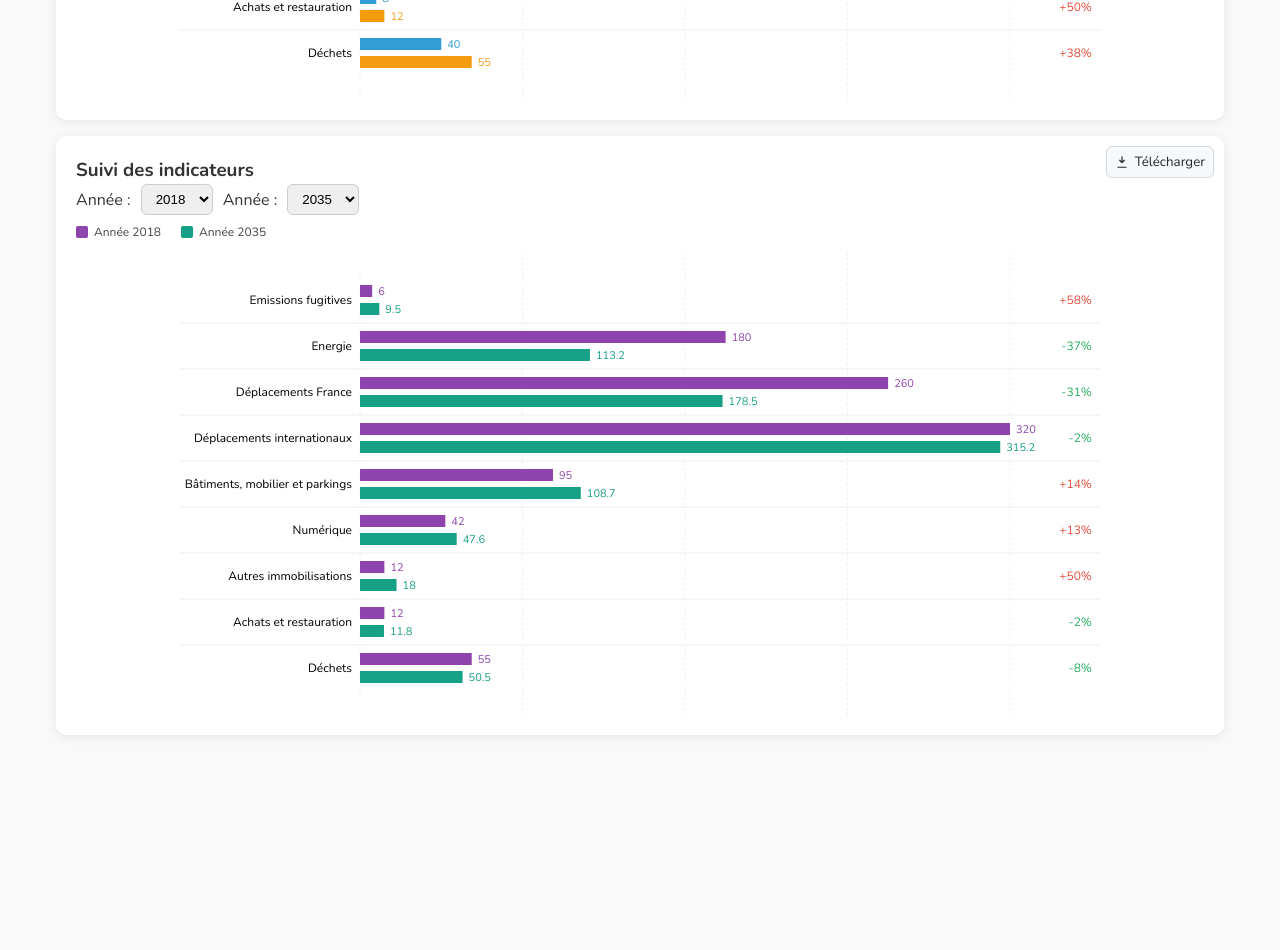
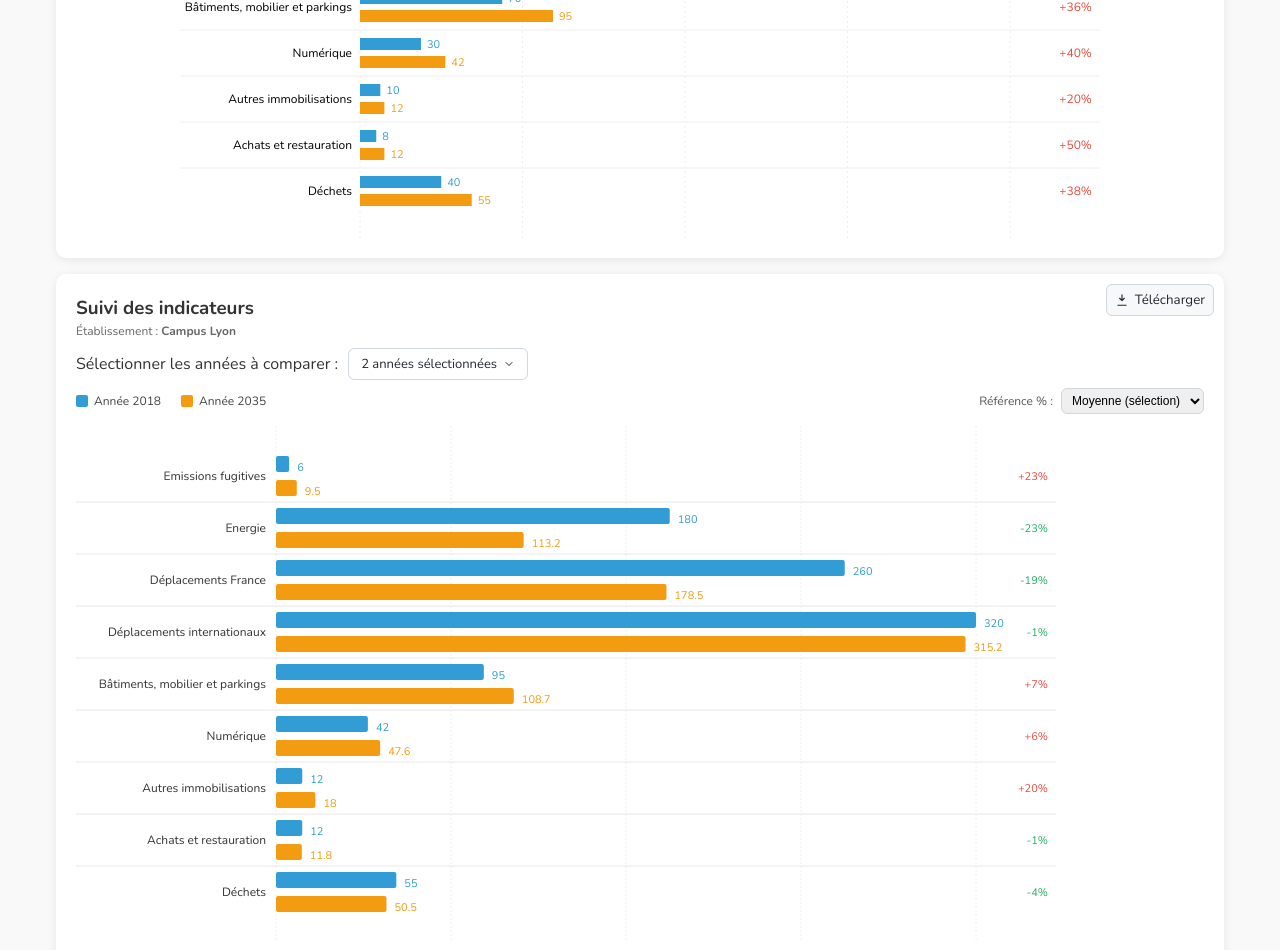
Before and after one commit to Paul-Mazaingue/TCUCL, an Angular app in the folder Front-TCUCL/frontend/: page /outil-de-suivi in a window 1280 px wide. Shown: the part 1540-2490 px from the top of the page. Before the commit the page ends 2291 px from the top, so only its background shows below. Built offline with nearby package versions, Linux system fonts and the light colour scheme.

Commit message:
front outil-suivi 2.0

```diff
--- a/Front-TCUCL/frontend/src/app/components/affichage-graphiques/outil-suivi/outil-suivi-page.component.html
+++ b/Front-TCUCL/frontend/src/app/components/affichage-graphiques/outil-suivi/outil-suivi-page.component.html
@@ -33,8 +33,15 @@
         </div>
       </div>
   <h3>Évolution des émissions (kgCO₂e/usager)</h3>
+  <div style="font-size:12px; color:#666; margin-bottom:8px;">Établissement : <strong>{{ selectedEtablissement }}</strong></div>
 
       <div class="chart-scroll">
+        <!-- Légende -->
+        <div class="legend" style="margin: 4px 0 8px;">
+          <span class="legend-item"><span class="legend-color" style="background:#999"></span>Base (objectif / min)</span>
+          <span class="legend-item"><span class="legend-color" style="background:#e74c3c"></span>Dépassement (> objectif)</span>
+          <span class="legend-item"><span class="legend-color" style="background:#27ae60"></span>Inférieur à l'objectif</span>
+        </div>
         <div class="chart-center">
           <svg #svgG1 [attr.width]="svgWidth" [attr.height]="firstChartHeight">
         <ng-container *ngFor="let year of years; let i = index">
@@ -147,7 +154,13 @@
         </div>
       </div>
   <h3>Évolution des émissions globales (tCO₂)</h3>
+  <div style="font-size:12px; color:#666; margin-bottom:8px;">Établissement : <strong>{{ selectedEtablissement }}</strong></div>
       <div class="chart-scroll">
+        <!-- Légende -->
+        <div class="legend" style="margin: 4px 0 8px;">
+          <span class="legend-item"><span class="legend-color" style="background:#329dd5"></span>Émissions annuelles (tCO₂)</span>
+          <span class="legend-item"><span class="legend-color" style="background:#999"></span>Ligne de référence (année de ref.)</span>
+        </div>
         <div class="chart-center">
           <svg #svgG2 [attr.width]="svgWidth" [attr.height]="firstChartHeight">
             <ng-container *ngFor="let year of years; let i = index">
@@ -238,6 +251,7 @@
         </div>
       </div>
       <h3>Suivi des émissions par poste (kgCO₂e/usager)</h3>
+      <div style="font-size:12px; color:#666; margin-bottom:8px;">Établissement : <strong>{{ selectedEtablissement }}</strong></div>
 
       <div class="filters" style="margin-bottom:8px;">
         <label for="anneePostes">Année :</label>
@@ -323,7 +337,7 @@
       </div>
     </div>
 
-  <div class="card" style="margin-top:16px;">
+    <div class="card" style="margin-top:16px;" (click)="onDocumentClick()">
       <div class="card-actions">
         <button class="icon-btn" (click)="toggleMenu('g4')">
           <svg width="14" height="14" viewBox="0 0 24 24" fill="none" xmlns="http://www.w3.org/2000/svg"><path d="M12 3v10m0 0 4-4m-4 4-4-4M5 21h14" stroke="#24292f" stroke-width="2" stroke-linecap="round" stroke-linejoin="round"/></svg>
@@ -335,63 +349,95 @@
         </div>
       </div>
     <h3>Suivi des indicateurs</h3>
+    <div style="font-size:12px; color:#666; margin-bottom:8px;">Établissement : <strong>{{ selectedEtablissement }}</strong></div>
 
-    <div class="filters" style="margin-bottom:8px;">
-      <label for="anneeA">Année :</label>
-      <select id="anneeA" [(ngModel)]="compareYearA">
-        <option *ngFor="let y of years" [value]="y">{{ y }}</option>
-      </select>
-      <label for="anneeB">Année :</label>
-      <select id="anneeB" [(ngModel)]="compareYearB">
-        <option *ngFor="let y of years" [value]="y">{{ y }}</option>
-      </select>
+      <div class="filters" style="margin-bottom:8px; position: relative;" (click)="$event.stopPropagation()">
+        <label>Sélectionner les années à comparer :</label>
+        <button class="year-select-btn" (click)="toggleCompareMenu(); $event.stopPropagation()">
+          {{ compareYears.length }} année{{ compareYears.length > 1 ? 's' : '' }} sélectionnée{{ compareYears.length > 1 ? 's' : '' }}
+          <svg width="12" height="12" viewBox="0 0 24 24" fill="none" xmlns="http://www.w3.org/2000/svg">
+            <path d="M6 9l6 6 6-6" stroke="#24292f" stroke-width="2" stroke-linecap="round" stroke-linejoin="round"/>
+          </svg>
+        </button>
+        <div class="year-select-dropdown" *ngIf="compareMenuOpen" (click)="$event.stopPropagation()">
+          <ng-container *ngFor="let y of years">
+            <label class="year-checkbox-label">
+              <input type="checkbox" [checked]="isYearSelected(y)" (change)="toggleCompareYear(y)" />
+              <span class="year-checkbox-indicator" [style.background-color]="getYearColor(y)"></span>
+              <span>Année {{ y }}</span>
+            </label>
+          </ng-container>
+        </div>
       </div>
 
     <div class="legend">
-      <span class="legend-item"><span class="legend-color objectif" style="background:#8e44ad"></span>Année {{ compareYearA }}</span>
-      <span class="legend-item"><span class="legend-color realise" style="background:#16a085"></span>Année {{ compareYearB }}</span>
+      <span class="legend-item" *ngFor="let y of compareYears">
+        <span class="legend-color realise" [style.background-color]="getYearColor(y)"></span>
+        Année {{ y }}
+      </span>
+      <span style="margin-left:auto; display:inline-flex; align-items:center; gap:8px;">
+        <label for="pctMode" style="font-size:12px; color:#555;">Référence % :</label>
+        <select id="pctMode" [(ngModel)]="comp4PercentMode" style="padding:4px 6px; border:1px solid #d0d7de; border-radius:6px; font-size:12px;">
+          <option value="vs_mean">Moyenne (sélection)</option>
+          <option value="vs_first">Première année</option>
+        </select>
+      </span>
     </div>
 
-    <div class="chart-center">
-      <svg #svgG4 [attr.width]="compChartWidth" [attr.height]="compChartHeight">
-        <!-- Grille légère -->
+      <div class="chart-scroll">
+        <svg #svgG4 [attr.width]="comp4ChartWidth" [attr.height]="comp4ChartHeight">
+          <!-- Grille verticale légère -->
           <g>
             <ng-container *ngFor="let tick of [0,0.25,0.5,0.75,1]">
-            <line [attr.x1]="compLeftLabelWidth + tick * compUsableWidth" y1="0"
-                  [attr.x2]="compLeftLabelWidth + tick * compUsableWidth" [attr.y2]="compChartHeight"
-                  stroke="#eee" stroke-dasharray="2 3" />
+              <line [attr.x1]="comp4BarStartX + tick * comp4UsableWidth" y1="0"
+                    [attr.x2]="comp4BarStartX + tick * comp4UsableWidth" [attr.y2]="comp4ChartHeight"
+                    stroke="#f0f0f0" stroke-dasharray="2 2" />
             </ng-container>
           </g>
 
-        <ng-container *ngFor="let poste of postes; let i = index">
-          <!-- séparateur -->
-          <line *ngIf="i > 0" [attr.x1]="0" [attr.y1]="compGroupY(i) - (compRowHeight/2)"
-                [attr.x2]="compChartWidth" [attr.y2]="compGroupY(i) - (compRowHeight/2)" stroke="#eee" />
+          <ng-container *ngFor="let poste of postes; let posteIdx = index">
+            <!-- Séparateur entre postes -->
+            <line *ngIf="posteIdx > 0"
+                  [attr.x1]="0" [attr.y1]="comp4PosteY(posteIdx) - comp4PosteGap/2"
+                  [attr.x2]="comp4ChartWidth" [attr.y2]="comp4PosteY(posteIdx) - comp4PosteGap/2"
+                  stroke="#e8e8e8" stroke-width="1" />
 
-          <!-- label -->
-          <text [attr.x]="compLeftLabelWidth - 8" [attr.y]="compGroupY(i) + 4" text-anchor="end" font-size="12">{{ poste }}</text>
-
-          <!-- barre année A (violet) -->
-          <rect [attr.x]="compBarX()" [attr.y]="compBarAY(i)" [attr.width]="compWidthFor((postesRealiseParAn[compareYearA][i] || 0), compareYearA, compareYearB)"
-                [attr.height]="compBarHeight" fill="#8e44ad" class="bar-animated"></rect>
-          <!-- barre année B (vert) -->
-          <rect [attr.x]="compBarX()" [attr.y]="compBarBY(i)" [attr.width]="compWidthFor((postesRealiseParAn[compareYearB][i] || 0), compareYearA, compareYearB)"
-                [attr.height]="compBarHeight" fill="#16a085" class="bar-animated"></rect>
-
-          <!-- valeurs -->
-          <text [attr.x]="compValueX((postesRealiseParAn[compareYearA][i] || 0), compareYearA, compareYearB)"
-                [attr.y]="compBarAY(i) + compBarHeight - 2" font-size="11" fill="#8e44ad">
-            {{ (postesRealiseParAn[compareYearA][i] || '-') }}
-          </text>
-          <text [attr.x]="compValueX((postesRealiseParAn[compareYearB][i] || 0), compareYearA, compareYearB)"
-                [attr.y]="compBarBY(i) + compBarHeight - 2" font-size="11" fill="#16a085">
-            {{ (postesRealiseParAn[compareYearB][i] || '-') }}
+            <!-- Label du poste (au centre vertical du groupe) -->
+            <text [attr.x]="comp4LeftLabelWidth - 10"
+                  [attr.y]="comp4PosteY(posteIdx) + comp4PosteHeight/2 + 4"
+                  text-anchor="end" font-size="12" fill="#333">
+              {{ poste }}
             </text>
 
-          <!-- delta en % à droite, coloré comme les autres graphiques -->
-          <text [attr.x]="compChartWidth - 8" [attr.y]="compGroupY(i) + 4" text-anchor="end" font-size="12"
-                [attr.fill]="compDiffColor(compareYearA, compareYearB, i)">
-            {{ compDiffPctText(compareYearA, compareYearB, i) }}
+            <!-- Barres pour chaque année sélectionnée -->
+            <ng-container *ngFor="let year of compareYears; let yearIdx = index">
+              <!-- Barre -->
+              <rect [attr.x]="comp4BarStartX"
+                    [attr.y]="comp4BarY(posteIdx, yearIdx)"
+                    [attr.width]="comp4BarWidth(postesRealiseParAn[year][posteIdx] || 0)"
+                    [attr.height]="comp4BarHeight"
+                    [attr.fill]="getYearColor(year)"
+                    class="bar-animated"
+                    rx="2"></rect>
+
+              <!-- Valeur au bout de la barre -->
+              <text [attr.x]="comp4ValueX(postesRealiseParAn[year][posteIdx] || 0)"
+                    [attr.y]="comp4BarY(posteIdx, yearIdx) + comp4BarHeight/2 + 4"
+                    font-size="11"
+                    [attr.fill]="getYearColor(year)"
+                    dominant-baseline="middle">
+                {{ (postesRealiseParAn[year][posteIdx] && postesRealiseParAn[year][posteIdx] > 0) ? postesRealiseParAn[year][posteIdx] : '-' }}
+              </text>
+            </ng-container>
+
+          <!-- Pourcentage de variation (selon le mode choisi) à droite -->
+            <text *ngIf="compareYears.length > 1"
+                  [attr.x]="comp4ChartWidth - 8"
+                  [attr.y]="comp4PosteY(posteIdx) + comp4PosteHeight/2 + 4"
+                  text-anchor="end"
+                  font-size="11"
+                [attr.fill]="comp4DiffColor(compareYears[compareYears.length - 1], posteIdx)">
+            {{ comp4DiffPct(compareYears[compareYears.length - 1], posteIdx) }}
             </text>
           </ng-container>
         </svg>
--- a/Front-TCUCL/frontend/src/app/components/affichage-graphiques/outil-suivi/outil-suivi-page.component.scss
+++ b/Front-TCUCL/frontend/src/app/components/affichage-graphiques/outil-suivi/outil-suivi-page.component.scss
@@ -194,6 +194,55 @@
     .legend { margin-bottom: 12px; }
     .chart-center svg text { dominant-baseline: alphabetic; }
 
+  /* Menu de sélection multi-années (graphique 4) */
+  .year-select-btn {
+    display: inline-flex;
+    align-items: center;
+    gap: 6px;
+    padding: 6px 12px;
+    background: #fff;
+    border: 1px solid #d0d7de;
+    border-radius: 6px;
+    cursor: pointer;
+    font-size: 13px;
+    color: #24292f;
+  }
+  .year-select-btn:hover { border-color: #0969da; }
+  .year-select-dropdown {
+    position: absolute;
+    top: 100%;
+    left: 0;
+    margin-top: 6px;
+    background: #fff;
+    border: 1px solid #e1e4e8;
+    border-radius: 6px;
+    box-shadow: 0 6px 18px rgba(0,0,0,.12);
+    max-height: 300px;
+    overflow-y: auto;
+    z-index: 10;
+    min-width: 200px;
+  }
+  .year-checkbox-label {
+    display: flex;
+    align-items: center;
+    gap: 8px;
+    padding: 8px 12px;
+    cursor: pointer;
+    font-size: 13px;
+    transition: background .12s;
+  }
+  .year-checkbox-label:hover { background: #f6f8fa; }
+  .year-checkbox-label input[type="checkbox"] {
+    display: none;
+  }
+  .year-checkbox-indicator {
+    width: 14px;
+    height: 14px;
+    border-radius: 3px;
+    display: inline-block;
+    flex-shrink: 0;
+  }
+
     .top-charts {
         display: flex;
         gap: 16px;
--- a/Front-TCUCL/frontend/src/app/components/affichage-graphiques/outil-suivi/outil-suivi-page.component.ts
+++ b/Front-TCUCL/frontend/src/app/components/affichage-graphiques/outil-suivi/outil-suivi-page.component.ts
@@ -148,10 +148,10 @@ export class OutilSuiviPageComponent {
 
   selectedYearForPostes: number = this.years[0];
 
-  // Mise à l'échelle verticale (ancienne version des barres verticales)
-  postesBarWidth = 14; // largeur d'une barre individuelle (objectif ou réalisé)
-  postesGroupGap = 10; // espace entre les 2 barres d'un même poste (rapproché)
-  postesItemSpacing = 90; // espace entre postes (ajusté pour tenir sans scroll)
+  // Mise à l'échelle verticale
+  postesBarWidth = 14; // largeur d'une barre individuelle
+  postesGroupGap = 10; // espace entre les 2 barres d'un même poste
+  postesItemSpacing = 90; // espace entre postes
   postesMargin = 60;
   get postesSvgWidth(): number { return this.postesMargin * 2 + (this.postes.length - 1) * this.postesItemSpacing; }
   getPostX(index: number): number { return this.postesMargin + index * this.postesItemSpacing; }
@@ -165,13 +165,13 @@ export class OutilSuiviPageComponent {
 
   // ===== Graphique 2 (barres horizontales) =====
   // Mise en page: labels à gauche, barres horizontales duo (objectif bleu / réalisé orange)
-  postesLeftLabelWidth = 180; // aligné
+  postesLeftLabelWidth = 180;
   postesTopMargin = 24;
   postesBottomMargin = 24;
-  postesRowHeight = 46; // aligné
+  postesRowHeight = 46;
   postesBarHeight = 12;
-  postesBarsGap = 6; // aligné
-  postesRightMargin = 90; // aligné
+  postesBarsGap = 6;
+  postesRightMargin = 90;
   get postesHChartWidth(): number { return Math.min(920, this.postesLeftLabelWidth + 660 + this.postesRightMargin); }
   get postesHChartHeight(): number { return this.postesTopMargin + this.postesBottomMargin + this.postes.length * this.postesRowHeight; }
   get postesUsableWidth(): number { return this.postesHChartWidth - this.postesLeftLabelWidth - this.postesRightMargin; }
@@ -196,37 +196,119 @@ export class OutilSuiviPageComponent {
   getValueLabelX(value: number, year: number): number { const end = this.getBarEndX(value, year) + 6; return Math.min(end, this.postesHChartWidth - 8); }
 
   // =============================================================
-  // Graphique 3 (Réalisé A vs B par poste) - Layout & helpers
+  // Graphique 4 (Comparaison Réalisés multiples années par poste) - Layout & helpers
   // =============================================================
   // TODO BACKEND: Réutiliser les mêmes postes et valeurs réalisées pour différentes années (déjà prévu via postesRealiseParAn)
-  compareYearA: number = this.years[0];
-  compareYearB: number = this.years[this.years.length - 1];
-  compLeftLabelWidth = 180; compTopMargin = 24; compBottomMargin = 24; compRowHeight = 46; compBarHeight = 12; compBarsGap = 6; compRightMargin = 90;
-  get compChartWidth(): number { return Math.min(920, this.compLeftLabelWidth + 660 + this.compRightMargin); }
-  get compChartHeight(): number { return this.compTopMargin + this.compBottomMargin + this.postes.length * this.compRowHeight; }
-  get compUsableWidth(): number { return this.compChartWidth - this.compLeftLabelWidth - this.compRightMargin; }
-  compBarX(): number { return this.compLeftLabelWidth; }
-  compGroupY(i: number): number { return this.compTopMargin + i * this.compRowHeight + this.compRowHeight / 2; }
-  compBarAY(i: number): number { return this.compGroupY(i) - (this.compBarsGap / 2) - this.compBarHeight; }
-  compBarBY(i: number): number { return this.compGroupY(i) + (this.compBarsGap / 2); }
-  getCompMax(a: number, b: number): number {
-    const ra = this.postesRealiseParAn[a] ?? []; const rb = this.postesRealiseParAn[b] ?? [];
-    const merged = [...ra, ...rb].filter(v => typeof v === 'number' && isFinite(v));
-    return merged.length ? Math.max(...merged) : 1;
+  compareYears: number[] = [this.years[0], this.years[this.years.length - 1]]; // Par défaut première et dernière
+  // Mode de calcul des pourcentages: vs moyenne des années sélectionnées ou vs première année
+  comp4PercentMode: 'vs_mean' | 'vs_first' = 'vs_mean';
+  compareMenuOpen = false;
+  toggleCompareMenu() { this.compareMenuOpen = !this.compareMenuOpen; }
+  closeCompareMenu() { this.compareMenuOpen = false; }
+  // Fermer le menu si clic en dehors (appelé depuis le template)
+  onDocumentClick() { if (this.compareMenuOpen) this.closeCompareMenu(); }
+  toggleCompareYear(year: number) {
+    const idx = this.compareYears.indexOf(year);
+    if (idx >= 0) {
+      if (this.compareYears.length > 1) this.compareYears.splice(idx, 1);
+    } else {
+      this.compareYears.push(year);
+      this.compareYears.sort((a, b) => a - b);
+    }
   }
-  compWidthFor(value: number, a: number, b: number): number { const maxV = this.getCompMax(a, b) || 1; const w = value > 0 ? (value / maxV) * this.compUsableWidth : 0; return Math.max(0, Math.min(this.compUsableWidth, w)); }
-  compValueX(value: number, a: number, b: number): number { return Math.min(this.compBarX() + this.compWidthFor(value, a, b) + 6, this.compChartWidth - 8); }
-  compDiffPctText(yearA: number, yearB: number, index: number): string {
-    const ra = this.postesRealiseParAn[yearA]?.[index]; const rb = this.postesRealiseParAn[yearB]?.[index];
-    if (!isFinite(ra as number) || !isFinite(rb as number) || !ra) return '-';
-    const pct = Math.round((((rb as number) - (ra as number)) / (ra as number)) * 100);
+  isYearSelected(year: number): boolean { return this.compareYears.includes(year); }
+  // Palette de couleurs pour différencier les années
+  private colorPalette = ['#329dd5', '#f39c12', '#8e44ad', '#16a085', '#e74c3c', '#3498db', '#f1c40f', '#9b59b6', '#1abc9c', '#e67e22'];
+  getYearColor(year: number): string {
+    const idx = this.compareYears.indexOf(year);
+    return idx >= 0 ? this.colorPalette[idx % this.colorPalette.length] : '#999';
+  }
+
+  // Graphique 4: barres groupées empilées verticalement
+  comp4LeftLabelWidth = 200;
+  comp4TopMargin = 30;
+  comp4BottomMargin = 30;
+  comp4BarHeight = 16; // Hauteur d'une barre individuelle
+  comp4YearGap = 8; // Espace entre les années dans un même poste
+  comp4PosteGap = 12; // Espace entre les postes
+  comp4RightMargin = 80;
+
+  get comp4ChartWidth(): number { return Math.min(1000, this.comp4LeftLabelWidth + 700 + this.comp4RightMargin); }
+  get comp4UsableWidth(): number { return this.comp4ChartWidth - this.comp4LeftLabelWidth - this.comp4RightMargin; }
+  get comp4BarStartX(): number { return this.comp4LeftLabelWidth; }
+
+  // Hauteur d'un poste = (nombre années * (hauteur barre + gap)) - gap final
+  get comp4PosteHeight(): number {
+    if (this.compareYears.length === 0) return 20;
+    return this.compareYears.length * (this.comp4BarHeight + this.comp4YearGap) - this.comp4YearGap;
+  }
+
+  get comp4ChartHeight(): number {
+    return this.comp4TopMargin + this.comp4BottomMargin +
+           (this.postes.length * (this.comp4PosteHeight + this.comp4PosteGap)) - this.comp4PosteGap;
+  }
+
+  // Y de départ d'un poste
+  comp4PosteY(posteIndex: number): number {
+    return this.comp4TopMargin + posteIndex * (this.comp4PosteHeight + this.comp4PosteGap);
+  }
+
+  // Y d'une barre spécifique dans un poste
+  comp4BarY(posteIndex: number, yearIndex: number): number {
+    return this.comp4PosteY(posteIndex) + yearIndex * (this.comp4BarHeight + this.comp4YearGap);
+  }
+
+  // Largeur max sur toutes les années sélectionnées
+  getComp4Max(): number {
+    const all: number[] = [];
+    this.compareYears.forEach(y => {
+      const vals = this.postesRealiseParAn[y] ?? [];
+      vals.forEach(v => { if (typeof v === 'number' && isFinite(v) && v > 0) all.push(v); });
+    });
+    return all.length ? Math.max(...all) : 1;
+  }
+
+  comp4BarWidth(value: number): number {
+    const maxV = this.getComp4Max();
+    if (!maxV || value <= 0) return 0;
+    const w = (value / maxV) * this.comp4UsableWidth;
+    return Math.min(w, this.comp4UsableWidth);
+  }
+
+  comp4ValueX(value: number): number {
+    const end = this.comp4BarStartX + this.comp4BarWidth(value) + 8;
+    return Math.min(end, this.comp4ChartWidth - 10);
+  }
+
+  // Moyenne des valeurs réalisées sur les années sélectionnées (poste donné)
+  private comp4Mean(posteIndex: number): number | null {
+    const values: number[] = this.compareYears
+      .map(y => this.postesRealiseParAn[y]?.[posteIndex])
+      .filter(v => typeof v === 'number' && isFinite(v as number)) as number[];
+    if (!values.length) return null;
+    return values.reduce((a, b) => a + b, 0) / values.length;
+  }
+  // Pourcentage selon le mode sélectionné
+  comp4DiffPct(year: number, posteIndex: number): string {
+    const current = this.postesRealiseParAn[year]?.[posteIndex];
+    if (!isFinite(current as number)) return '-';
+    let ref: number | null = null;
+    if (this.comp4PercentMode === 'vs_first') {
+      if (this.compareYears.length < 2 || this.compareYears[0] === year) return '-';
+      ref = this.postesRealiseParAn[this.compareYears[0]]?.[posteIndex] as number;
+    } else {
+      // vs_mean: moyenne des années sélectionnées (incluant l'année courante)
+      ref = this.comp4Mean(posteIndex);
+    }
+    if (!isFinite(ref as number) || !ref || ref === 0) return '-';
+    const pct = Math.round((((current as number) - (ref as number)) / (ref as number)) * 100);
     if (pct > 0) return `+${pct}%`; if (pct < 0) return `${pct}%`; return '0%';
   }
-  compDiffColor(yearA: number, yearB: number, index: number): string {
-    const ra = this.postesRealiseParAn[yearA]?.[index]; const rb = this.postesRealiseParAn[yearB]?.[index];
-    if (!isFinite(ra as number) || !isFinite(rb as number) || !ra) return '#999';
-    const diff = (rb as number) - (ra as number);
-    return diff > 0 ? '#e74c3c' : (diff < 0 ? '#27ae60' : '#999');
+
+  comp4DiffColor(year: number, posteIndex: number): string {
+    const val = this.comp4DiffPct(year, posteIndex);
+    if (val === '-' || val === '0%') return '#999';
+    return val.startsWith('+') ? '#e74c3c' : '#27ae60';
   }
 
   // =============================================================
@@ -241,7 +323,7 @@ export class OutilSuiviPageComponent {
   firstChartHeight = 300;
   // ===== Graphique global (tonnes CO2) =====
   // TODO BACKEND: remplacer par les totaux globaux (tonnes) par année
-  globalTotals = [12.0, 11.5, 10.9, 14, 10.3, 9.7, 9.2, 9.8, 17, 7.9, 15];
+  globalTotals = [12.0, 11.5, 10.9, 11.8, 10.3, 9.7, 9.2, 9.8, 8.4, 7.9, 7.2];
   get globalRef(): number { return this.globalTotals[0] ?? 0; }
   isValidGlobal(n: number): boolean { return typeof n === 'number' && isFinite(n) && n >= 0; }
   getGlobalNumbers(): number[] { return this.globalTotals.filter(v => this.isValidGlobal(v)); }
@@ -406,14 +488,11 @@ export class OutilSuiviPageComponent {
         csv += `${p};${oi};${ri};${d}\n`;
       });
     } else if (key === 'g4') {
-      csv += `Poste;Realise_${this.compareYearA};Realise_${this.compareYearB};Diff_vs_A%\n`;
-      const a = this.postesRealiseParAn[this.compareYearA] ?? [];
-      const b = this.postesRealiseParAn[this.compareYearB] ?? [];
+      csv += `Poste;${this.compareYears.map(y => `Realise_${y}`).join(';')};Diff_vs_premiere%\n`;
       this.postes.forEach((p, i) => {
-        const ai = a[i] ?? '';
-        const bi = b[i] ?? '';
-        const d = this.compDiffPctText(this.compareYearA, this.compareYearB, i);
-        csv += `${p};${ai};${bi};${d}\n`;
+        const vals = this.compareYears.map(y => (this.postesRealiseParAn[y]?.[i] ?? ''));
+        const d = this.compareYears.length > 1 ? this.comp4DiffPct(this.compareYears[this.compareYears.length - 1], i) : '-';
+        csv += `${p};${vals.join(';')};${d}\n`;
       });
     }
     this.downloadBlob(new Blob([csv], { type: 'text/csv;charset=utf-8;' }), `export_${key}.csv`);
```
Lines whose indentation alone changed are shown as unchanged.
